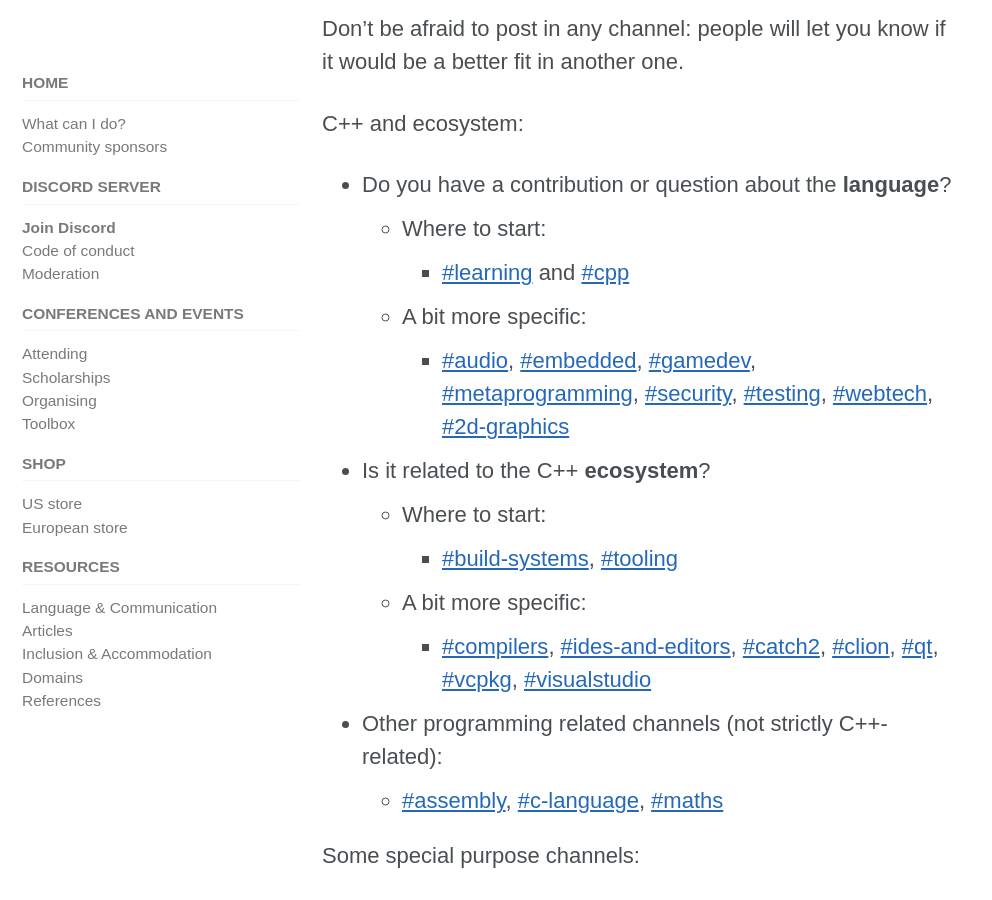
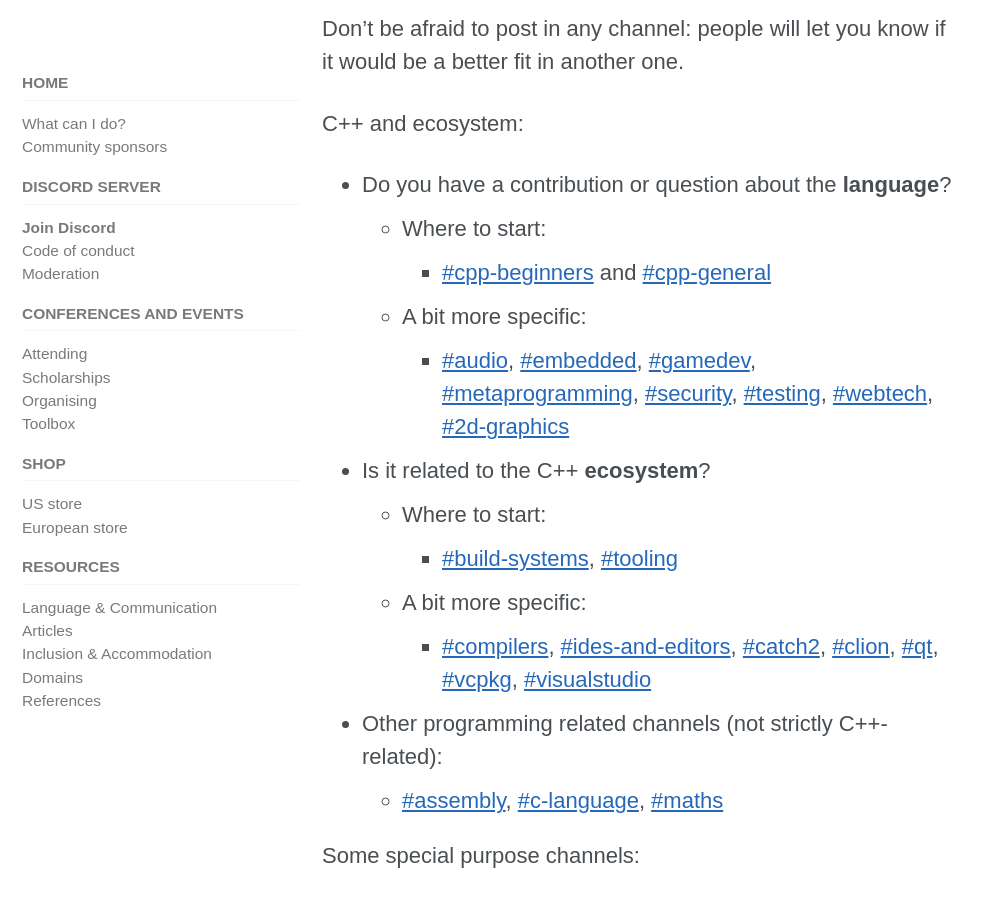
Before and after one commit to include-cpp/include-cpp.github.io, a Jekyll site: the page built from discord/index.md, in a window 1280 px wide and 900 px high, scrolled down 3139 px. Shown: the whole window, without its empty margins (0-992 px from the left). Built offline with Jekyll 4.4.1, drawn with Linux system fonts in a browser that asks for light colours; cached includes are drawn as plain includes; nearby versions of some CDN libraries.

Commit message:
Modify discord page based on channel renaming
Rename #learning to #cpp-beginners and #cpp to #cpp-general

```diff
--- a/discord/index.md
+++ b/discord/index.md
@@ -51,7 +51,7 @@ C++ and ecosystem:
 
 * Do you have a contribution or question about the **language**?
   * Where to start:
-    * [\#learning](https://discord.com/channels/400588936151433218/437273623326359562) and [\#cpp](https://discord.com/channels/400588936151433218/400588936151433220)
+    * [\#cpp-beginners](https://discord.com/channels/400588936151433218/437273623326359562) and [\#cpp-general](https://discord.com/channels/400588936151433218/400588936151433220)
   * A bit more specific:
     * [\#audio](https://discord.com/channels/400588936151433218/489715396220551178), [\#embedded](https://discord.com/channels/400588936151433218/470941333817655306), [\#gamedev](https://discord.com/channels/400588936151433218/469633149308239873), [\#metaprogramming](https://discord.com/channels/400588936151433218/491923987824377856), [\#security](https://discord.com/channels/400588936151433218/488397398486548481), [\#testing](https://discord.com/channels/400588936151433218/585090706335596560), [\#webtech](https://discord.com/channels/400588936151433218/522717040377856001), [\#2d-graphics](https://discord.com/channels/400588936151433218/467435909386731534)
 * Is it related to the C++ **ecosystem**?
```
